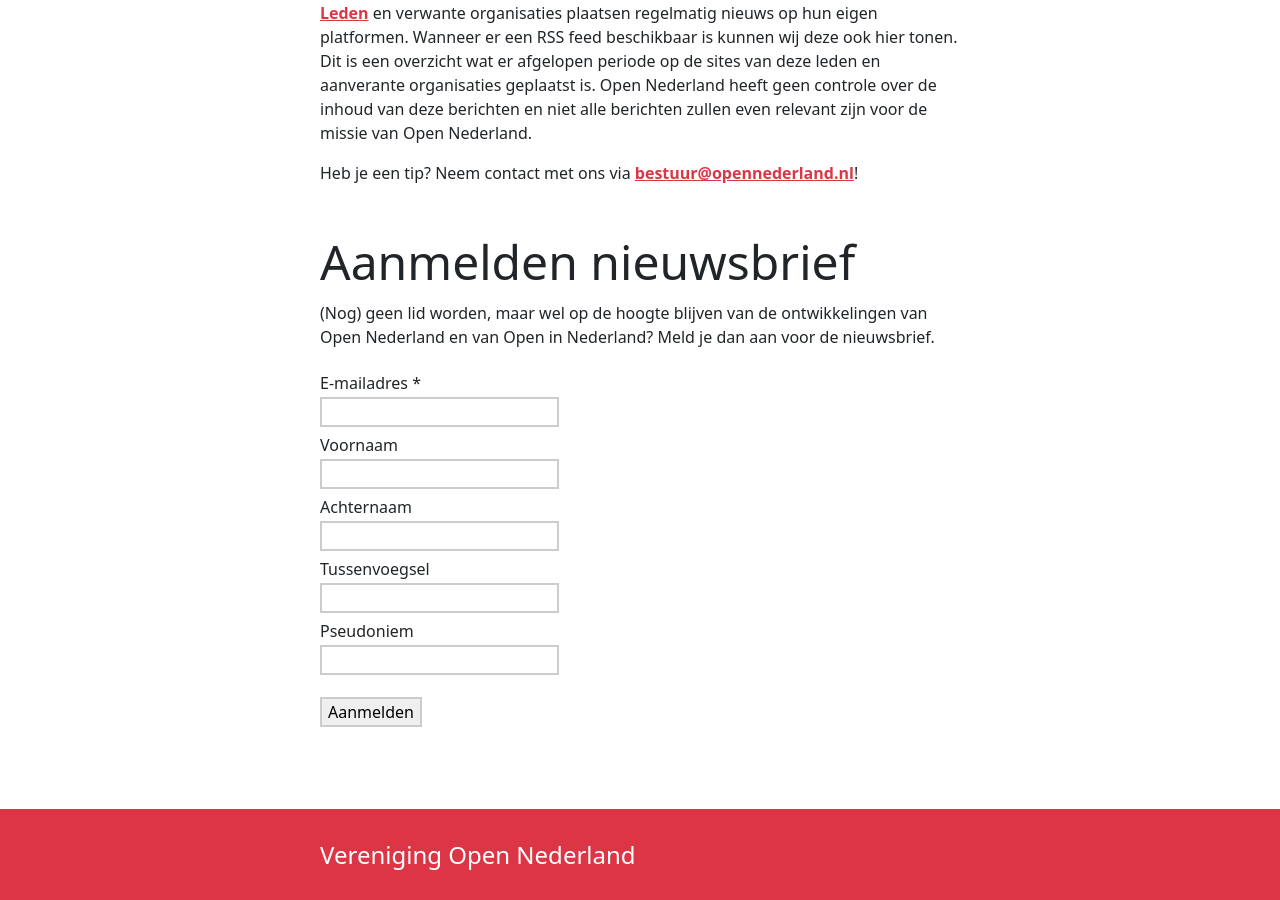
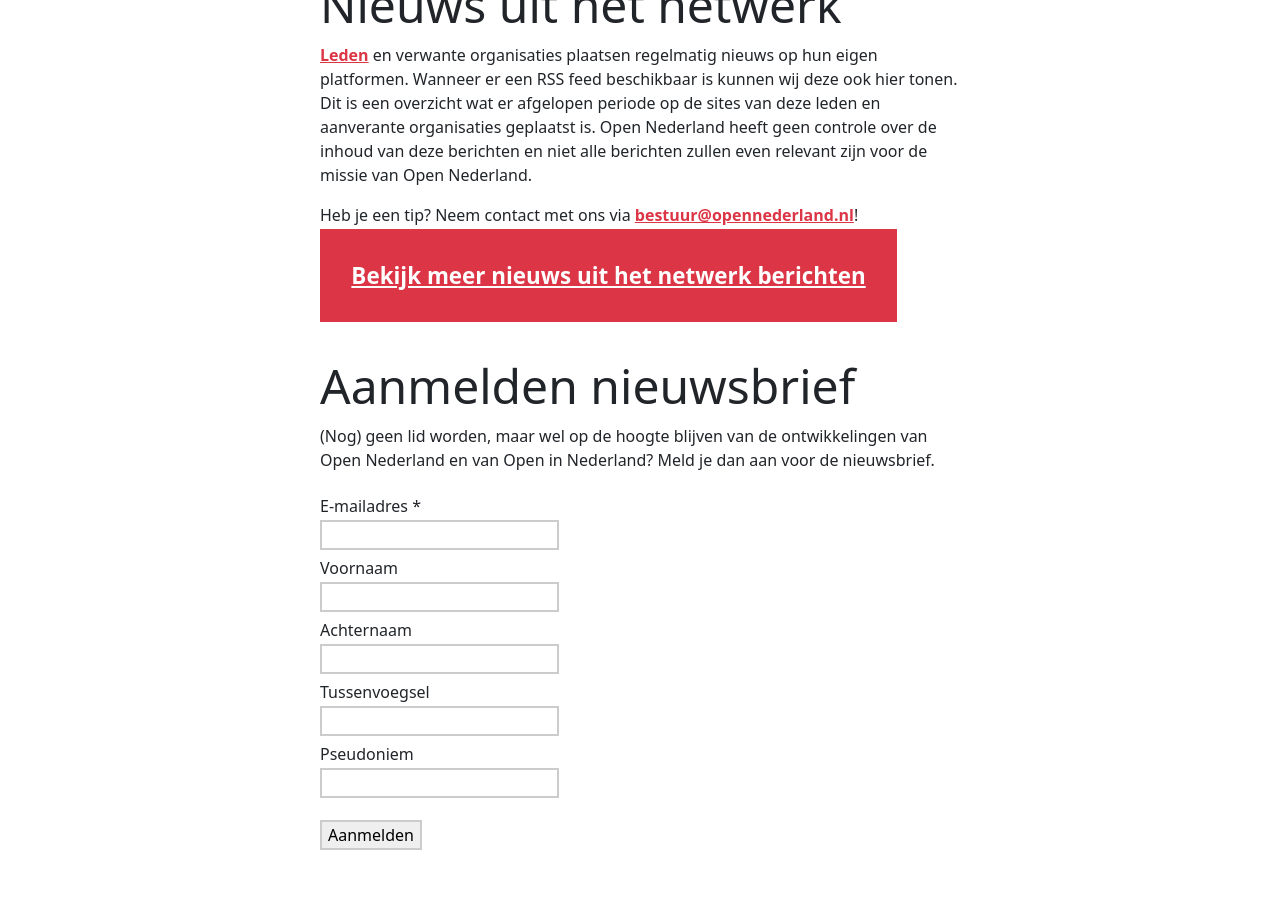
Before and after one commit to opennederland/www.opennederland.nl, a Jekyll site: the page built from index.md, in a window 1280 px wide and 900 px high, scrolled down 2115 px. Built offline with Jekyll 4.4.1, drawn with Linux system fonts in a browser that asks for light colours; some of the changed lines change nothing that is shown.

Commit message:
Bit of clean up

```diff
--- a/_includes/nieuwsnetwerk.html
+++ b/_includes/nieuwsnetwerk.html
@@ -1,123 +1,28 @@
 <div id="rss-feed"></div>
+
 {% include bericht.template.html %}
 
 <script type="module">
   import RSSLoader from "{{ '/assets/js/modules/rssLoader.js' | relative_url }}";
+  import RSSRenderer from "{{ '/assets/js/modules/rssRenderer.js' | relative_url }}";
+
+  var rssLoader = new RSSLoader();
+  var rssRenderer = new RSSRenderer({{ include.limit | default: 0 }});
 
   var allItems = [];
-    var currentPage = 1;
-    var itemsPerPage = 5; // Number of items to show per page
 
   var feeds = await fetch('{{ "json/feeds.json" | relative_url }}')
     .then(response => response.json())
     .then(data => data.feeds);
 
   feeds.forEach(feed => {
-        console.log(feed);
-        loadFeed(feed.rss, feed);
+    //console.log(feed);
+    loadItemsFromFeed(feed.rss, feed);
   });
 
-    async function loadFeed(url, feed) {
-        var rssLoader = new RSSLoader();
-        var items = await rssLoader.fetchRssFeed(`https://proxy.apitecture.io/?url=${url}`);
-        items = items.map(item => {
-            item.source = feed.name;
-            item.url = feed.url;
-            return item;
-        });
-        allItems.push(...items);
-        allItems.sort((a, b) => new Date(b.pubDate) - new Date(a.pubDate));
-        renderRSSItems();
-    }
-
-    function findPageWithCurrentDateItem() {
-        const today = new Date();
-        today.setHours(0, 0, 0, 0); // Set time to midnight for comparison
-
-        for (let i = 0; i < allItems.length; i++) {
-            const itemDate = new Date(allItems[i].pubDate);
-            itemDate.setHours(0, 0, 0, 0); // Set time to midnight
-
-            if (itemDate.getTime() === today.getTime()) {
-                // Calculate the page number based on the item's index
-                return Math.floor(i / itemsPerPage) + 1;
-            }
-        }
-
-        return 1; // Default to the first page if no item matches today's date
-    }
-
-    async function renderRSSItems() {
-        const container = document.querySelector("#rss-feed");
-        const template = document.querySelector("#bericht-template");
-        container.innerHTML = '<h3>Berichten uit het netwerk</h3>';
-
-        // Calculate start and end index for current page
-        const startIndex = (currentPage - 1) * itemsPerPage;
-        const endIndex = startIndex + itemsPerPage;
-        const itemsToShow = allItems.slice(startIndex, endIndex);
-
-        itemsToShow.forEach(item => {
-            var clone = template.content.cloneNode(true);
-            clone.querySelector("[data-el=date]").textContent = new Date(item.pubDate).toLocaleDateString('nl-NL', { year: 'numeric', month: 'long', day: 'numeric' });
-            clone.querySelector("[data-el=title-link]").href = item.link;
-            clone.querySelector("[data-el=title-link]").textContent = item.title;
-            clone.querySelector("[data-el=description]").textContent = item.description;
-            clone.querySelector("[data-el=source-link]").href = item.url;
-            clone.querySelector("[data-el=source-link]").textContent = item.source;
-            container.appendChild(clone);
-        });
-
-        // Find the page with the first item of the current date
-        currentPage = findPageWithCurrentDateItem();
-
-        // Add pagination controls at the top
-        renderPaginationControls();
-    }
-
-    function renderPaginationControls() {
-      const container = document.querySelector("#rss-feed");
-      const totalPages = Math.ceil(allItems.length / itemsPerPage);
-
-      let paginationHTML = '<hr/>Pagina: <ul class="pagination">';
-
-      // Calculate start and end page for the pagination display
-      let startPage = Math.max(1, currentPage - 1);
-      let endPage = Math.min(totalPages, currentPage + 1);
-
-      // Add "First" page link
-      if (startPage > 1) {
-          paginationHTML += `<li class="page-item"><a class="page-link" href="#" data-page="1">1</a></li>`;
-          if (startPage > 2) {
-              paginationHTML += `<li class="page-item disabled"><span class="page-link">...</span></li>`;
-          }
-      }
-
-      // Add page links for the visible range
-      for (let i = startPage; i <= endPage; i++) {
-          paginationHTML += `<li class="page-item ${currentPage === i ? 'active' : ''}"><a class="page-link" href="#" data-page="${i}">${i}</a></li>`;
-      }
-
-      // Add "Last" page link
-      if (endPage < totalPages) {
-          if (endPage < totalPages - 1) {
-              paginationHTML += `<li class="page-item disabled"><span class="page-link">...</span></li>`;
-          }
-          paginationHTML += `<li class="page-item"><a class="page-link" href="#" data-page="${totalPages}">${totalPages}</a></li>`;
-      }
-
-      paginationHTML += '</ul>';
-
-        container.insertAdjacentHTML('beforeend', paginationHTML); // Insert at the top
-
-        // Add event listeners to pagination links
-        const pageLinks = document.querySelectorAll('.page-link');
-        pageLinks.forEach(link => {
-            link.addEventListener('click', (event) => {
-                event.preventDefault();
-                currentPage = parseInt(link.dataset.page);
-                renderRSSItems();
-            });
-        });
+  async function loadItemsFromFeed(url, feed) {
+    var feedItems = await rssLoader.fetchRssFeed(`https://proxy.apitecture.io/?url=${url}`);
+    feedItems = feedItems.map(item => ({ ...item, source: feed.name, url: feed.url }));
+    rssRenderer.addItems(feedItems);
   }
 </script>
--- /dev/null
+++ b/assets/js/modules/rssRenderer.js
@@ -0,0 +1,58 @@
+export default function (limit) {
+  const container = document.querySelector("#rss-feed");
+  const template = document.querySelector("#bericht-template");
+  var allItems = [];
+  var itemsPerPage = 5;
+
+  function addItems(items) {
+    allItems.push(...items);
+    allItems.sort((a, b) => new Date(b.pubDate) - new Date(a.pubDate));
+    render();
+  }
+
+  async function render(page = 1) {
+    var fromItem = limit ? 0 : (page - 1) * itemsPerPage;
+    var toItem = limit ? limit : page * itemsPerPage;
+
+    container.innerHTML = '';
+    for (var i = fromItem; i < toItem; i++) {
+      var item = allItems[i];
+      if (!item) break;
+      var clone = template.content.cloneNode(true);
+      clone.querySelector("[data-el=date]").textContent = new Date(item.pubDate).toLocaleDateString('nl-NL', { year: 'numeric', month: 'long', day: 'numeric' });
+      clone.querySelector("[data-el=title-link]").href = item.link;
+      clone.querySelector("[data-el=title-link]").textContent = item.title;
+      clone.querySelector("[data-el=description]").textContent = item.description;
+      clone.querySelector("[data-el=source-link]").href = item.url;
+      clone.querySelector("[data-el=source-link]").textContent = item.source;
+      container.appendChild(clone);
+    }
+
+    if (!limit) renderPaginationControls(container, allItems, page);
+  }
+
+  function renderPaginationControls(container, allItems, page) {
+    const lastPage = Math.ceil(allItems.length / itemsPerPage)
+
+    var html = '<ul class="pagination">';
+    html += `<li class="page-item"><a class="page-link ${page > 1 ? "" : "disabled"}" href="#" data-page="1">&laquo;</a></li>`;
+    html += `<li class="page-item"><a class="page-link ${page > 1 ? "" : "disabled"}" href="#" data-page="${page - 1}">&lsaquo;</a></li>`;
+    html += `<li class="page-item"><a class="page-link ${page < lastPage ? "" : "disabled"}" href="#" data-page="${page + 1}">&rsaquo;</a></li>`;
+    html += `<li class="page-item"><a class="page-link ${page < lastPage ? "" : "disabled"}" href="#" data-page="${lastPage}">&raquo;</a></li>`;
+    html += '</ul>';
+
+    container.innerHTML += html;
+    container.innerHTML = html + container.innerHTML;
+
+    var paginationItems = container.querySelectorAll(".page-link");
+    paginationItems.forEach(item => {
+      item.addEventListener("click", function (e) {
+        render(parseInt(e.target.dataset.page));
+      });
+    });
+  }
+
+  return {
+    addItems
+  };
+}
--- a/index.md
+++ b/index.md
@@ -18,7 +18,9 @@
 {% include bericht.html bericht=post %}
 {% endfor %}
 
-[Bekijk alle berichten]({{ "/berichten/" | relative_url }})
+<div style="padding: 1em 0">
+<a href="{{ "/berichten/" | relative_url }}" class="main-item">Bekijk alle berichten</a>
+</div>
 
 ## Nieuws uit het netwerk
 
@@ -26,7 +28,11 @@
 
 Heb je een tip? Neem contact met ons via [bestuur@opennederland.nl](mailto:bestuur@opennederland.nl)!
 
-{% include nieuwsnetwerk.html %}
+{% include nieuwsnetwerk.html limit=3 %}
+
+<div style="padding: 1em 0">
+<a href="{{ "/nieuws-netwerk/" | relative_url }}" class="main-item">Bekijk meer nieuws uit het netwerk berichten</a>
+</div>
 
 ## Aanmelden nieuwsbrief
 
```
Lines whose indentation alone changed are shown as unchanged.
